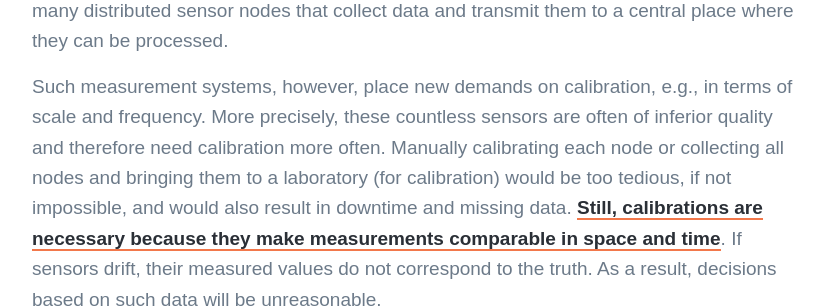
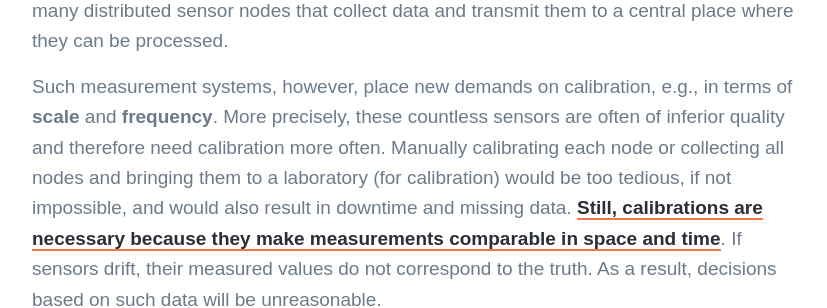
Before and after one commit to gtancev/gtancev.github.io, a Jekyll site: the page built from _posts/2023-07-20-blind-calibration.md, in a window 1280 px wide and 900 px high, scrolled down 982 px. Shown: the part 184-492 px from the top of the window, without its empty margins (224-1051 px from the left). Built offline with Jekyll 4.4.1, drawn with Linux system fonts in a browser that asks for light colours; nearby versions of some CDN libraries; some web fonts are replaced; formulas are drawn with MathJax 3; some of the changed text lies outside the part shown.

Commit message:
Update 2023-07-20-blind-calibration.md

````diff
--- a/_posts/2023-07-20-blind-calibration.md
+++ b/_posts/2023-07-20-blind-calibration.md
@@ -11,7 +11,7 @@ featured_image: '/images/posts/blind-calibration/title.jpg'
 
 **Wireless sensor networks** have emerged as a technology that enables the monitoring and control of processes in manufacturing plants or smart cities. In the case of air quality monitoring in smart cities, for example, particularly polluted places could be identified in real-time and citizens protected from the effects of air pollution. These networks consist of many distributed sensor nodes that collect data and transmit them to a central place where they can be processed.
 
-Such measurement systems, however, place new demands on calibration, e.g., in terms of scale and frequency. More precisely, these countless sensors are often of inferior quality and therefore need calibration more often. Manually calibrating each node or collecting all nodes and bringing them to a laboratory (for calibration) would be too tedious, if not impossible, and would also result in downtime and missing data. [Still, calibrations are necessary because they make measurements comparable in space and time](https://www.nist.gov/metrology/metrological-traceability#5.1). If sensors drift, their measured values do not correspond to the truth. As a result, decisions based on such data will be unreasonable.
+Such measurement systems, however, place new demands on calibration, e.g., in terms of **scale** and **frequency**. More precisely, these countless sensors are often of inferior quality and therefore need calibration more often. Manually calibrating each node or collecting all nodes and bringing them to a laboratory (for calibration) would be too tedious, if not impossible, and would also result in downtime and missing data. [Still, calibrations are necessary because they make measurements comparable in space and time](https://www.nist.gov/metrology/metrological-traceability#5.1). If sensors drift, their measured values do not correspond to the truth. As a result, decisions based on such data will be unreasonable.
 
 How to keep sensor networks calibrated has therefore been the subject of research, giving rise to so-called [blind calibration algorithms](https://link.springer.com/chapter/10.1007/978-0-387-68845-9_1) (among other types of automated calibration techniques), which aim at improving the data quality of measurements of the sensors and delay (or even omit) expensive manual calibrations. Simply put, they use an initial calibration as a reference; the key idea is to exploit correlations between sensor signals, allowing to compute new calibration coefficients using techniques from **linear algebra** and **mathematical optimization**. This article explains the theory behind such algorithms and demonstrates their potential and limitations with a practical example.
 
@@ -88,7 +88,7 @@ X_drift = np.add(np.multiply(X, slope), intercept)
 
 ### Step 1: Finding the subspaces.
 
-The subspaces are found by principal component analysis. Because the signals replicates, it suffices to set $r = 1$. In the general case, however, this needs to be determined experimentally.
+The subspaces are found by **principal component analysis**. Because the signals replicates, it suffices to set $r = 1$. In the general case, however, this needs to be determined experimentally.
 
 ```python
 from sklearn.preprocessing import StandardScaler
@@ -121,7 +121,7 @@ for i in range(k):
 
 ### Step 3: Calibrating the gains.
 
-To calibrate the gains, the constrained optimization problem is solved.
+To calibrate the gains, the **constrained optimization problem** is solved.
 
 ```python
 from scipy.optimize import minimize, NonlinearConstraint
````
